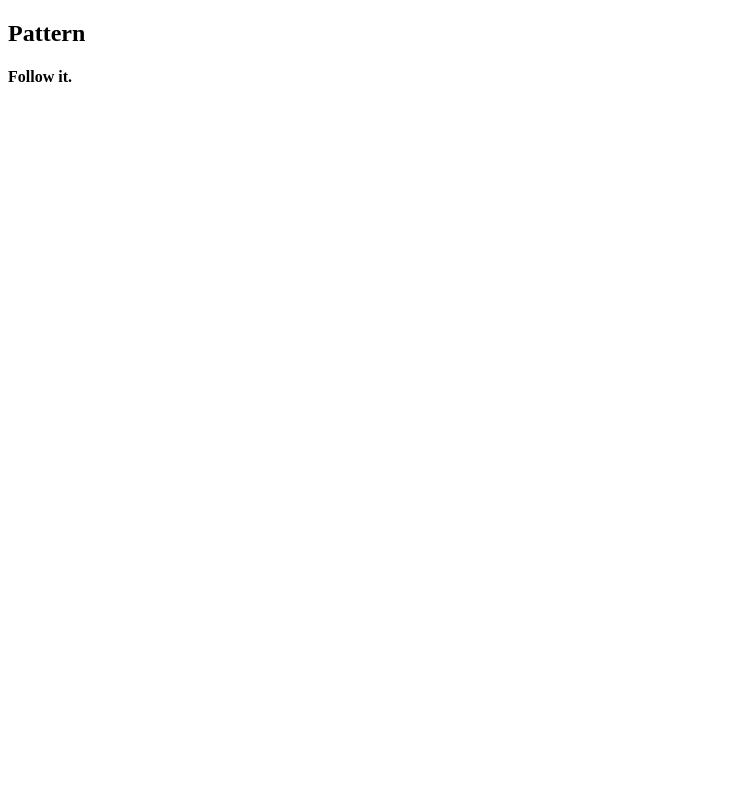
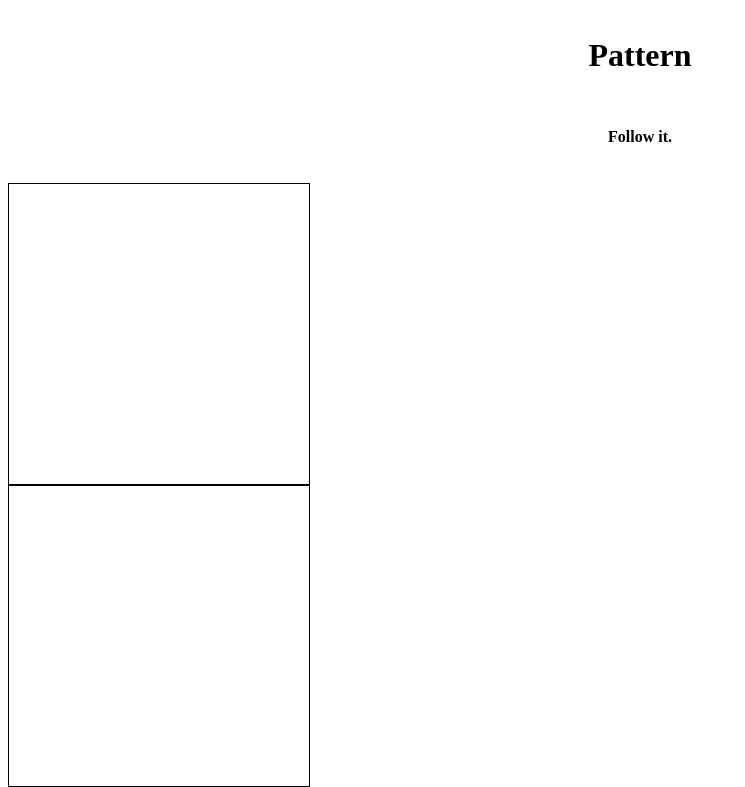
Before and after one commit to cosmicCode42/pattern, a plain HTML site: page index.html in a window 1280 px wide. Shown: the top 787 px of the page, without its empty margins (0-745 px from the left). Drawn offline with Linux system fonts and the light colour scheme.

Commit message:
added css for button divs

```diff
--- a/assets/css/style.css
+++ b/assets/css/style.css
@@ -0,0 +1,11 @@
+h1,h2,h3,h4,h5,h6 {
+    text-align: center;
+    padding: 1rem;
+}
+
+.button {
+    width: 300px;
+    height: 300px;
+    color: black;
+    border: 1px solid black;
+}
--- a/index.html
+++ b/index.html
@@ -7,7 +7,7 @@
     <title>Pattern</title>
 </head>
 <body>
-    <h2>Pattern</h2>
+    <h1>Pattern</h1>
     <h4>Follow it.</h4>
 
     <!-- Main body-->
```
